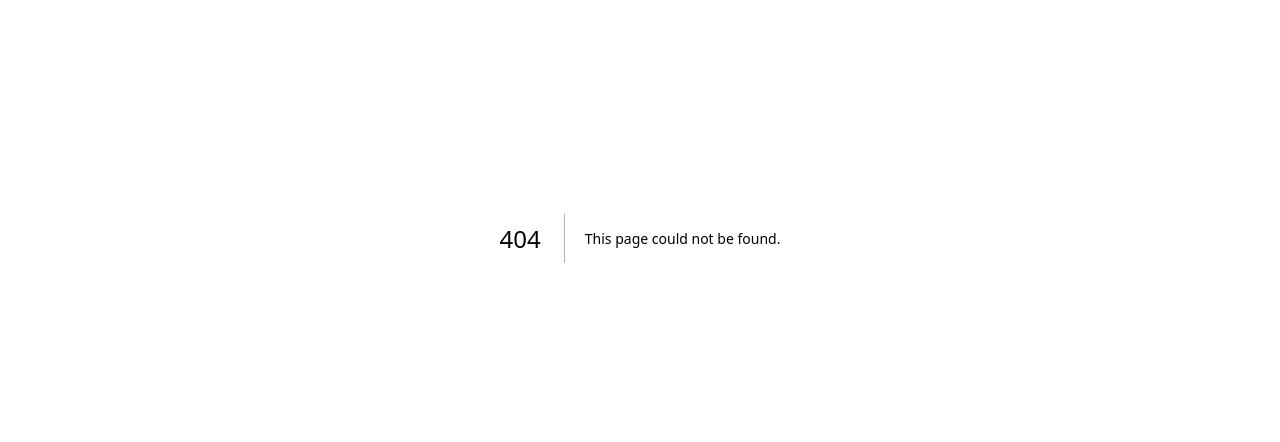
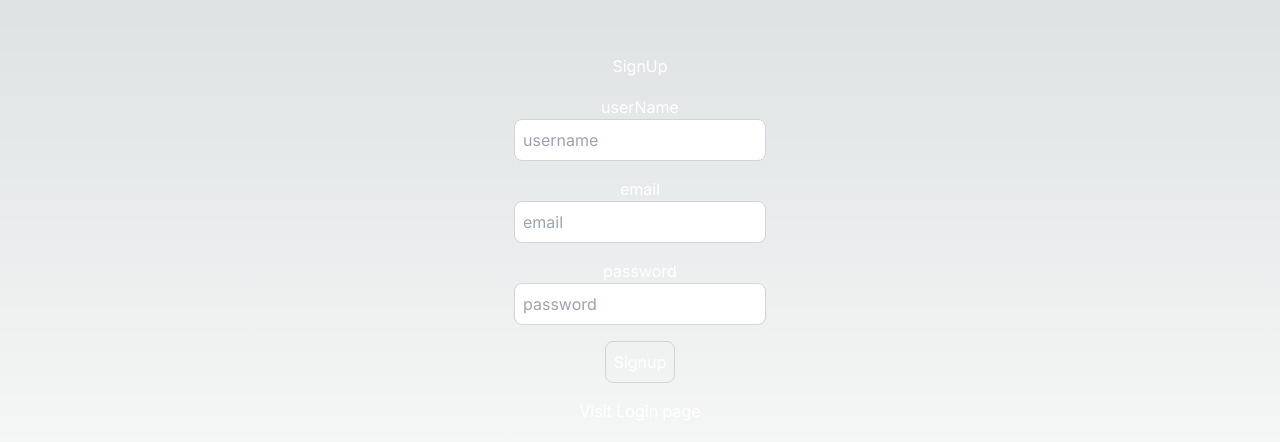
Before and after one commit to Richson-Tech/profile, a Next.js app: page /signup in a window 1280 px wide. Before the commit this address had no page. Shown: the part 162-604 px from the top of the page. Built offline with nearby package versions, Linux system fonts and the light colour scheme.

Commit message:
first commit

```diff
--- /dev/null
+++ b/src/app/api/users/signup/route.ts
@@ -0,0 +1,40 @@
+import connect from "@/dbConfig/dbConfig";
+import User from "@/models/userModel";
+import { NextRequest, NextResponse } from "next/server";
+import bcryptjs from "bcryptjs";
+
+connect();
+export async function POST(req: NextRequest) {
+  try {
+    const reqBody = await req.json();
+    const { username, email, password } = reqBody;
+    console.log(reqBody);
+
+    //   check if user already exists
+    const user = await User.findOne({ email });
+    if (user) {
+      return NextResponse.json(
+        { error: "User already exists" },
+        { status: 400 }
+      );
+    }
+    // hash password
+    const salt = await bcryptjs.genSalt(10);
+    const harshedPassword = await bcryptjs.hash(password, salt);
+    //   creating a new user
+    const newUser = new User({
+      username,
+      email,
+      password: harshedPassword,
+    });
+    const savedUser = await newUser.save();
+      console.log(savedUser);
+      return NextResponse.json({
+          message: "User created successfully",
+          success: true,
+          savedUser
+      })
+  } catch (error: any) {
+    return NextResponse.json({ error: error.message }), { status: 500 };
+  }
+}
--- /dev/null
+++ b/src/app/login/page.tsx
@@ -0,0 +1,43 @@
+"use client";
+import React, { useState } from "react";
+import Link from "next/link";
+import { useRouter } from "next/navigation";
+import { axios } from "axios";
+
+export default function Login() {
+  const [user, setUser] = React.useState({
+    email: "",
+    password: ""
+
+  });
+
+  const onLogin = async () => {};
+  return (
+    <div className="flex flex-col items-center justify-center min-h-screen py-2 text-white">
+      <h1 className="mb-4">Login</h1>
+      <hr />
+      <label htmlFor="userName">email</label>
+      <input
+        className="p-2 text-black border border-gray-300 rounded-lg mb-4 focus:outline-none focus-border-gray-600 "
+        type="text"
+        id="email"
+        value={user.email}
+        onChange={(e) => setUser({ ...user, email: e.target.value })}
+        placeholder="email"
+      />
+      <label htmlFor="userName">password</label>
+      <input
+        className="p-2 text-black border border-gray-300 rounded-lg mb-4 focus:outline-none focus-border-gray-600 "
+        type="text"
+        id="password"
+        value={user.password}
+        onChange={(e) => setUser({ ...user, password: e.target.value })}
+        placeholder="password"
+          />
+          <button onClick={onLogin } className="p-2 border border-gray-300 rounded-lg mb-4 focus:outline-none focus-border-gray-600 ">
+            Login
+          </button>
+          <Link href="/signup">Visit Signup page</Link>
+    </div>
+  );
+}
--- /dev/null
+++ b/src/app/profile/[id]/page.tsx
@@ -0,0 +1,9 @@
+export default function UserProfile({params}:any) {
+    return (
+      <div className="flex flex-col items-center justify-center py-2 min-h-screen">
+        <h1>Profile</h1>
+        <hr />
+            <p className="text-4xl">Profile page { params.id}</p>
+      </div>
+    );
+  }
--- /dev/null
+++ b/src/app/profile/page.tsx
@@ -0,0 +1,9 @@
+export default function Profile() {
+  return (
+    <div className="flex flex-col items-center justify-center py-2 min-h-screen">
+      <h1>Profile</h1>
+      <hr />
+      <p>Profile page</p>
+    </div>
+  );
+}
--- /dev/null
+++ b/src/app/signup/page.tsx
@@ -0,0 +1,55 @@
+"use client";
+import React, { useState } from "react";
+import Link from "next/link";
+import { useRouter } from "next/navigation";
+import { axios } from "axios";
+
+export default function SignUp() {
+    const router = useRouter();
+
+  const [user, setUser] = React.useState({
+    email: "",
+    password: "",
+    userName: "",
+  });
+    const [buttonDisable, setButtondisabled] = React.useState(false)
+
+  const onSignUp = async () => {};
+  return (
+    <div className="flex flex-col items-center justify-center min-h-screen py-2 text-white">
+      <h1 className="mb-4">SignUp</h1>
+      <hr />
+      <label htmlFor="userName">userName</label>
+      <input
+        className="p-2 text-black border border-gray-300 rounded-lg mb-4 focus:outline-none focus-border-gray-600 "
+        type="text"
+        id="username"
+        value={user.userName}
+        onChange={(e) => setUser({ ...user, userName: e.target.value })}
+        placeholder="username"
+      />
+      <label htmlFor="userName">email</label>
+      <input
+        className="p-2 text-black border border-gray-300 rounded-lg mb-4 focus:outline-none focus-border-gray-600 "
+        type="text"
+        id="email"
+        value={user.email}
+        onChange={(e) => setUser({ ...user, email: e.target.value })}
+        placeholder="email"
+      />
+      <label htmlFor="userName">password</label>
+      <input
+        className="p-2 text-black border border-gray-300 rounded-lg mb-4 focus:outline-none focus-border-gray-600 "
+        type="text"
+        id="password"
+        value={user.password}
+        onChange={(e) => setUser({ ...user, password: e.target.value })}
+        placeholder="password"
+          />
+          <button onClick={SignUp } className="p-2 border border-gray-300 rounded-lg mb-4 focus:outline-none focus-border-gray-600 ">
+            Signup
+          </button>
+          <Link href="/login">Visit Login page</Link>
+    </div>
+  );
+}
--- /dev/null
+++ b/src/dbConfig/dbConfig.ts
@@ -0,0 +1,20 @@
+import mongoose from "mongoose";
+
+export default async function connect() {
+  try {
+    mongoose.connect(process.env.MONGODB_URL!);
+
+    const connection = mongoose.connection;
+
+    connection.on("connected", () => {
+      console.log("Mongo DB connected succesfully!");
+    });
+    connection.on("error", (err) => {
+      console.log("connection error, make sure connection is running" + err);
+    });
+    process.exit();
+  } catch (error) {
+    console.log("something went wrong!");
+    console.log(error);
+  }
+}
--- /dev/null
+++ b/src/models/userModel.js
@@ -0,0 +1,34 @@
+import mongoose from "mongoose";
+
+const userSchema = new mongoose.Schema({
+  username: {
+    type: String,
+    required: [true, "Please provide a username"],
+    unique: true,
+  },
+  email: {
+    type: String,
+    required: [true, "Please provide an email"],
+    unique: true,
+  },
+  password: {
+    type: String,
+    required: [true, "Please provide a password"],
+  },
+  isVerified: {
+    type: Boolean,
+    default: false,
+  },
+  isAdmin: {
+    type: Boolean,
+    default: false,
+  },
+  forgetPasswordToken: String,
+  forgetPasswordTokenExpiry: Date,
+  verifyToken: String,
+  verifyTokenExpiry: Date,
+});
+
+const User = mongoose.model.users || mongoose.model("user", userSchema);
+
+export default User;
```
Also changed, not shown: package.json (+7 -1 lines), src/app/api/users/login/route.ts (added), 2 other files (tests, documents, lock files or other folders).
